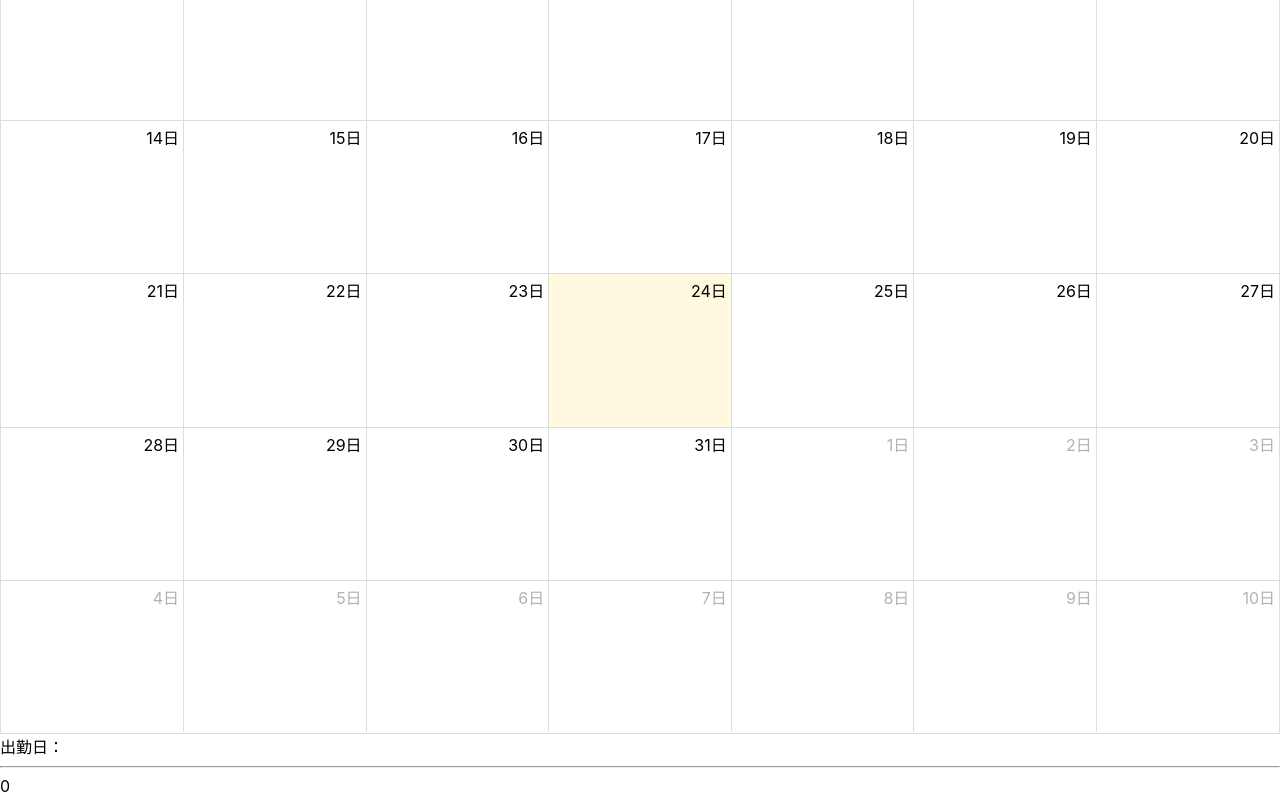
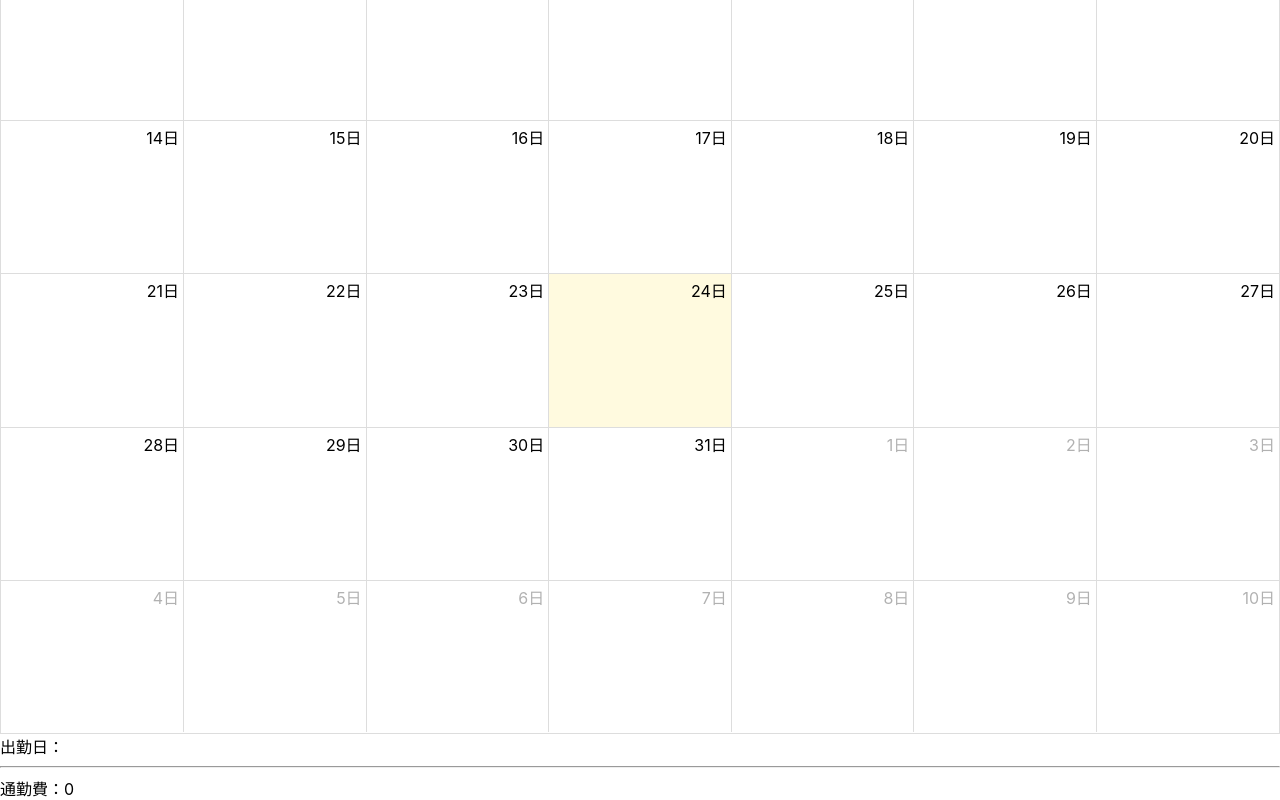
Before and after one commit to huyuneko0212/calendar, a React (Create React App) app: page / in a window 1280 px wide. Shown: the part 279-1079 px from the top of the page. Built offline with nearby package versions, Linux system fonts and the light colour scheme.

Commit message:
ハードコード修正

```diff
--- a/src/App.tsx
+++ b/src/App.tsx
@@ -16,8 +16,9 @@ function App() {
     alert(arg.date);
   }, []);
   const [events,setEvents] = useState<Event[]>([]);
-
-
+  const one_way=330;
+  let attendance_days=events.length;
+  const commute_expenses=attendance_days*one_way*2;
 
   return (
     <>
@@ -49,6 +50,7 @@ function App() {
   />
   <span>
   出勤日：
+  </span>
   {events.map((event,index) => {
     const date = new Date(event.start)
     console.log(date.getDate());
@@ -60,9 +62,9 @@ function App() {
     )
   })
 }
-</span>
   <hr />
-  {events.length*330*2}
+  <span>通勤費：</span>
+  {commute_expenses}
     </>
 
 
```
